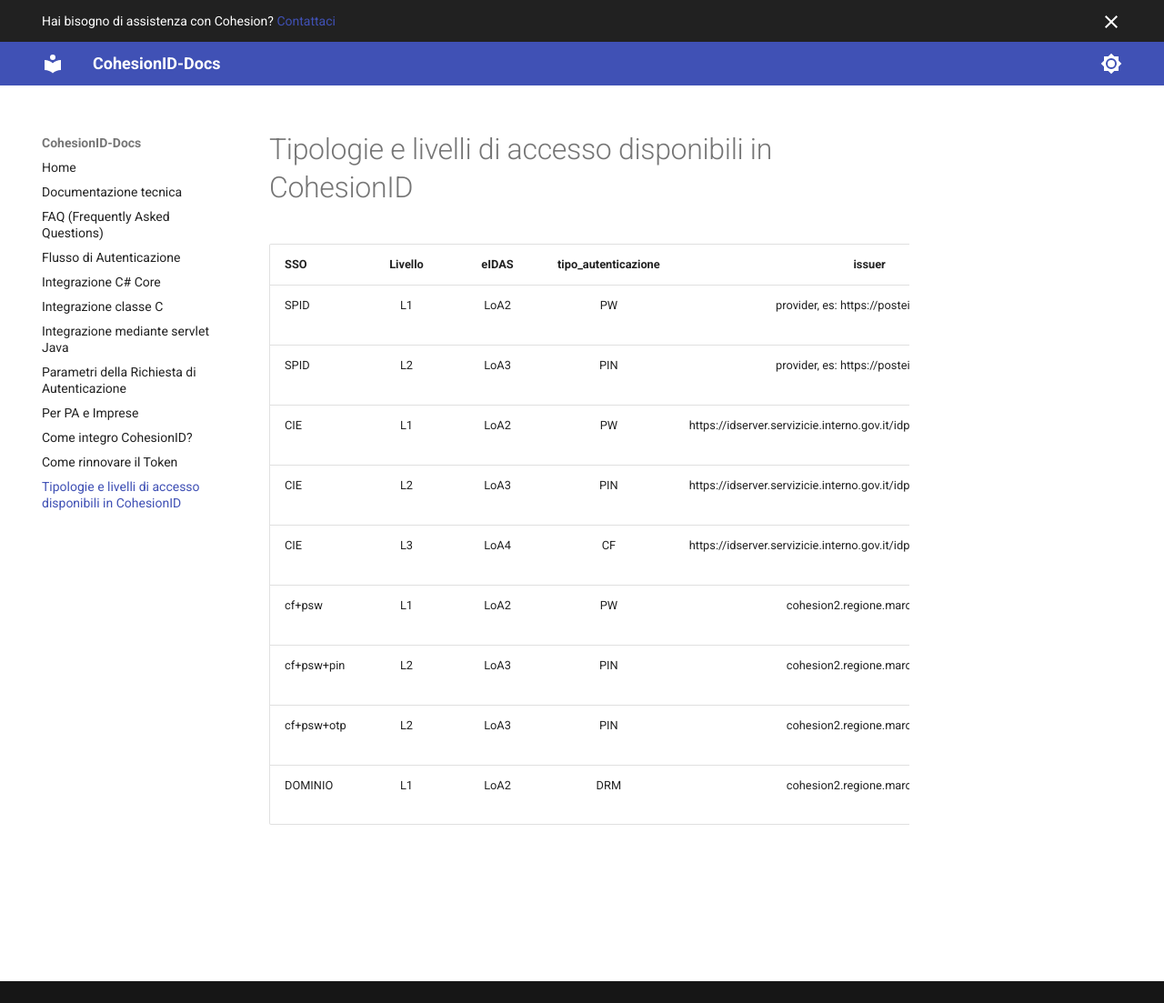
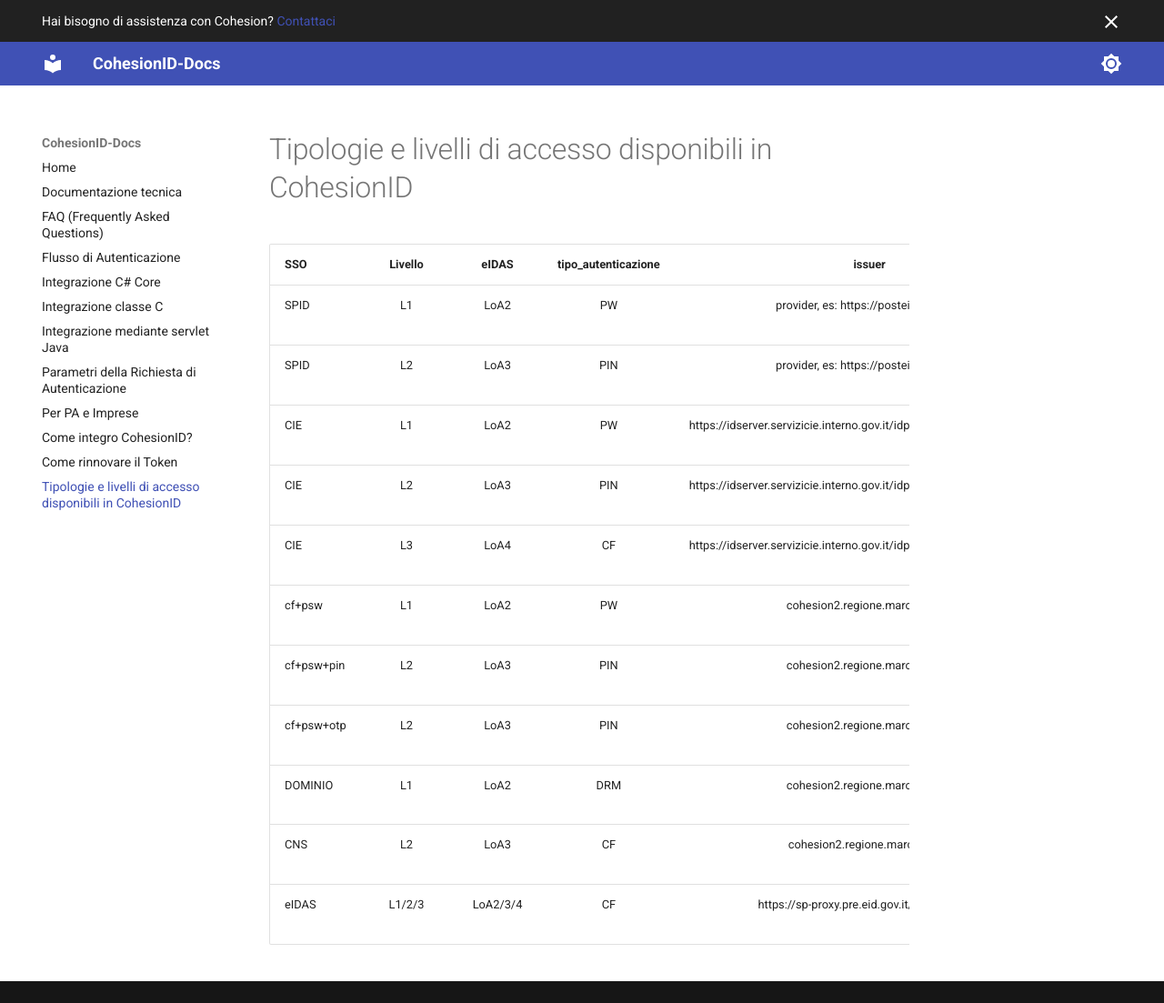
Before and after one commit to DarisCappelletti/CohesionID-Docs, an MkDocs documentation site: the page built from docs/Tipologie-e-livelli-di-accesso-disponibili-in-CohesionID.md, in a window 1280 px wide and 1103 px high. Shown: the whole window at 91% size. Built offline with MkDocs 1.6.1 and Material for MkDocs 9.7.7, drawn with Linux system fonts in a browser that asks for light colours.

Commit message:
Update wiki files

```diff
--- a/docs/Tipologie-e-livelli-di-accesso-disponibili-in-CohesionID.md
+++ b/docs/Tipologie-e-livelli-di-accesso-disponibili-in-CohesionID.md
@@ -8,4 +8,6 @@
 | cf+psw    |L1       |LoA2   |PW                   |cohesion2.regione.marche.it:idp                                       |Uguale al precedente|urn:oasis:names:tc:SAML:2.0:ac:classes:**Password**
 | cf+psw+pin|L2       |LoA3   |PIN                  |cohesion2.regione.marche.it:idp                                       |Uguale al precedente|urn:oasis:names:tc:SAML:2.0:ac:classes:**Smartcard**
 | cf+psw+otp|L2       |LoA3   |PIN                  |cohesion2.regione.marche.it:idp                                       |Uguale al precedente|urn:oasis:names:tc:SAML:2.0:ac:classes:Smartcard
-| DOMINIO   |L1       |LoA2   | DRM                 |cohesion2.regione.marche.it:idp                                       |Uguale al precedente|urn:oasis:names:tc:SAML:2.0:ac:classes:Kerberos
+| DOMINIO   |L1       |LoA2   |DRM                 |cohesion2.regione.marche.it:idp                                       |Uguale al precedente|urn:oasis:names:tc:SAML:2.0:ac:classes:Kerberos
+| CNS       |L2      |LoA3    |CF                  |cohesion2.regione.marche.it:sp |Uguale al precedente|urn:oasis:names:tc:SAML:2.0:ac:classes:SmartcardPKI |
+|eIDAS     |L1/2/3   |LoA2/3/4| CF                 |https://sp-proxy.pre.eid.gov.it/spproxy/idpit|Uguale al precedente|https://www.spid.gov.it/SpidL1-2-3 |
```
Also changed, not shown: site/404.html, site/Documentazione-tecnica/index.html, site/FAQ/index.html, site/Flusso-di-Autenticazione/index.html, site/Integrazione-C#-Core/index.html, site/Integrazione-Classe-C#/index.html, site/Integrazione-Servlet-Java/index.html, site/Parametri-della-Richiesta-di-Autenticazione/index.html, site/Per-PA-e-Imprese/index.html, site/Pubbliche-Amministrazioni-e-Imprese/index.html, site/Rinnovo-del-Token/index.html, site/Tipologie-e-livelli-di-accesso-disponibili-in-CohesionID/index.html, site/index.html, 1 other file.
